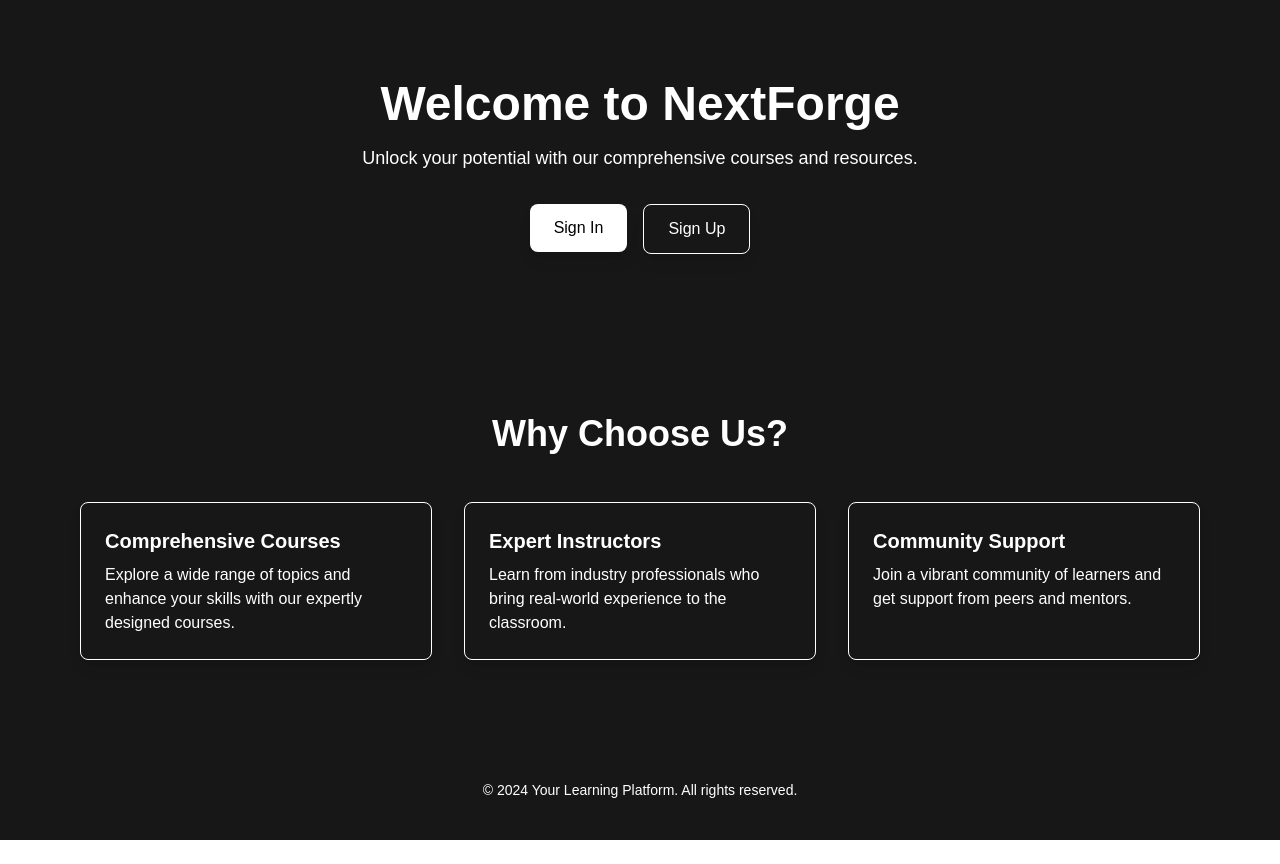
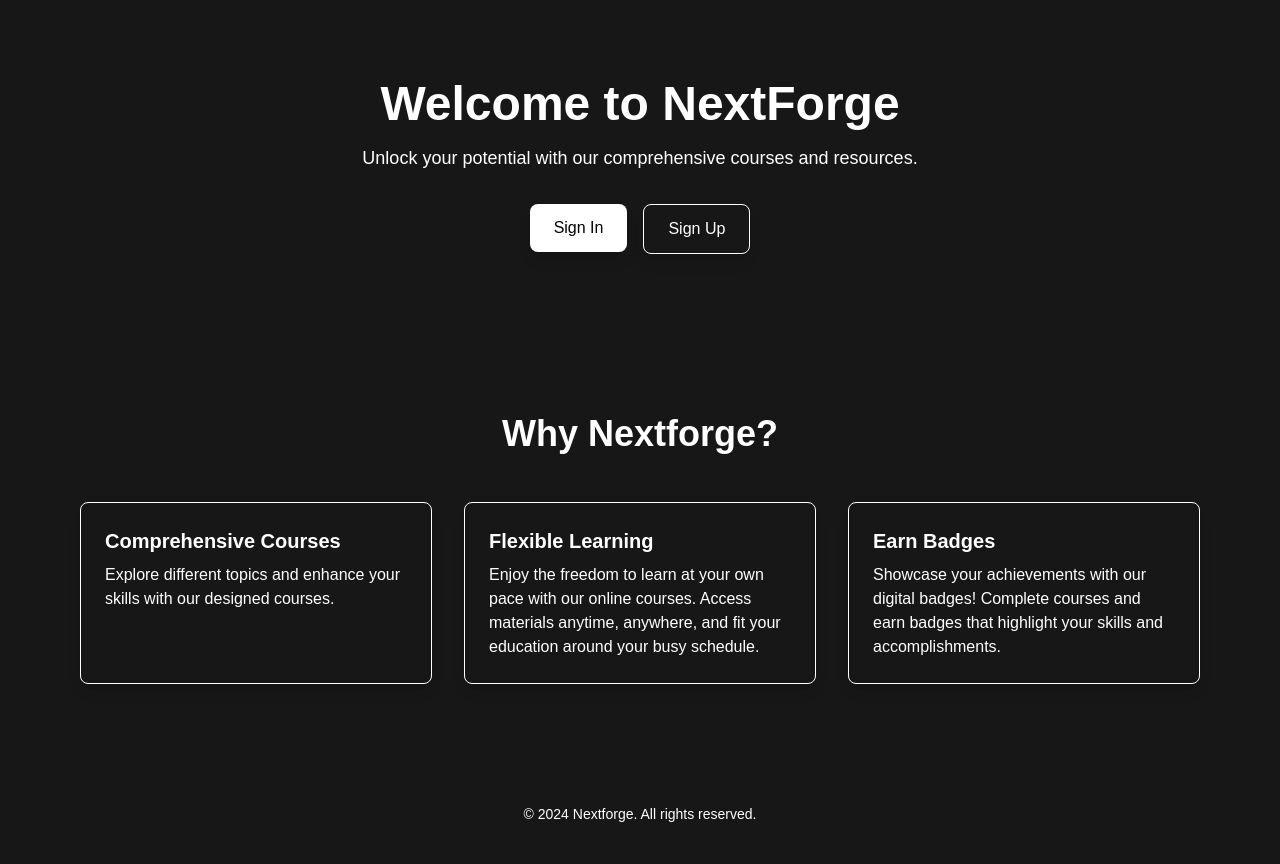
Before and after one commit to bribloom/NextForge2.0, a Next.js app: page /nextforge in a window 1280 px wide. Before the commit the page ends 840 px from the top, so only its background shows below. Built offline with nearby package versions, Linux system fonts and the light colour scheme.

Commit message:
Updated: Java Responses Json

```diff
--- a/app/nextforge/page.tsx
+++ b/app/nextforge/page.tsx
@@ -27,19 +27,19 @@ const NextForge = () => {
             {/* Features Section */}
             <section className="py-20 bg-neutral-900 text-white">
                 <div className="max-w-6xl mx-auto px-4">
-                    <h2 className="text-4xl font-bold text-center mb-12">Why Choose Us?</h2>
+                    <h2 className="text-4xl font-bold text-center mb-12">Why Nextforge?</h2>
                     <div className="grid grid-cols-1 md:grid-cols-3 gap-8">
                         <div className="p-6 bg-neutral-900 border border-white rounded-lg shadow-lg">
                             <h3 className="text-xl font-semibold mb-2">Comprehensive Courses</h3>
-                            <p>Explore a wide range of topics and enhance your skills with our expertly designed courses.</p>
+                            <p>Explore different topics and enhance your skills with our designed courses.</p>
                         </div>
                         <div className="p-6 bg-neutral-900 border border-white rounded-lg shadow-lg">
-                            <h3 className="text-xl font-semibold mb-2">Expert Instructors</h3>
-                            <p>Learn from industry professionals who bring real-world experience to the classroom.</p>
+                            <h3 className="text-xl font-semibold mb-2">Flexible Learning</h3>
+                            <p>Enjoy the freedom to learn at your own pace with our online courses. Access materials anytime, anywhere, and fit your education around your busy schedule.</p>
                         </div>
                         <div className="p-6 bg-neutral-900 border border-white rounded-lg shadow-lg">
-                            <h3 className="text-xl font-semibold mb-2">Community Support</h3>
-                            <p>Join a vibrant community of learners and get support from peers and mentors.</p>
+                            <h3 className="text-xl font-semibold mb-2">Earn Badges</h3>
+                            <p>Showcase your achievements with our digital badges! Complete courses and earn badges that highlight your skills and accomplishments.</p>
                         </div>
                     </div>
                 </div>
@@ -47,7 +47,7 @@ const NextForge = () => {
 
             {/* Footer Section */}
             <footer className="py-10 bg-neutral-900 text-center">
-                <p className="text-sm">© {new Date().getFullYear()} Your Learning Platform. All rights reserved.</p>
+                <p className="text-sm">© {new Date().getFullYear()} Nextforge. All rights reserved.</p>
             </footer>
         </div>
     );
```
Also changed, not shown: app/(dashboard)/(routes)/chatbot/javaresponses.json (+8 -8 lines).
